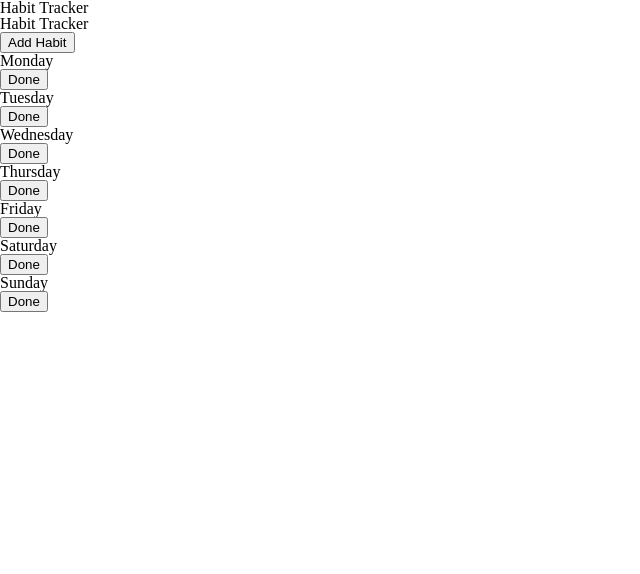
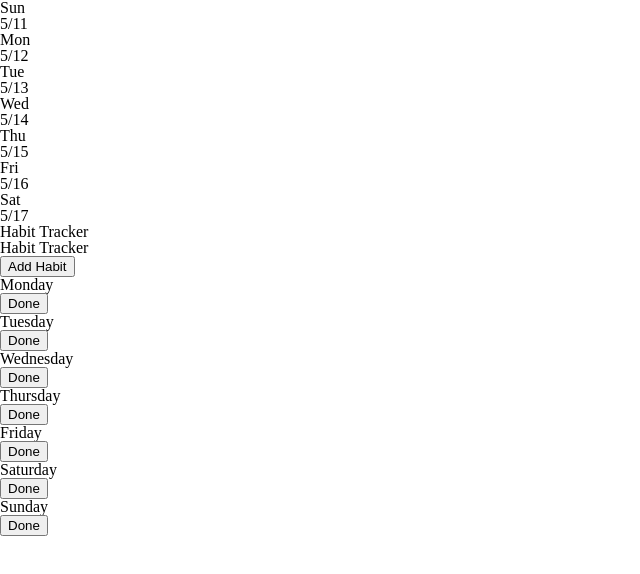
Before and after one commit to dive0/Habit-Tracker, a React (Vite) app: page / in a window 1280 px wide. Shown: the top 574 px of the page, without its empty margins (0-640 px from the left). Built offline with nearby package versions, Linux system fonts and the light colour scheme.

Commit message:
Create dates for each week

```diff
--- a/src/App.jsx
+++ b/src/App.jsx
@@ -1,50 +1,76 @@
-import './App.css'
-
-
+import "./App.css";
 
 function App() {
+  Date.prototype.addDays = function (days) {
+    let date = new Date(this.valueOf());
+    date.setDate(date.getDate() + days);
+    return date;
+  };
+
+  const getWeek = () => {
+    let date = new Date();
+    let dayOfWeekNow = date.getDay();
+    let sunday = new Date(date.getTime() - dayOfWeekNow * 24 * 60 * 60 * 1000);
+    const datesOfWeek = [sunday];
+    const dayNames = ["Sun", "Mon", "Tue", "Wed", "Thu", "Fri", "Sat"];
+    for (let i = 1; i < 7; i++) {
+      datesOfWeek.push(sunday.addDays(i));
+    }
+
+    return datesOfWeek.map((eachDate) => {
+      return (
+        <>
+          <p>{dayNames[eachDate.getDay()]}</p>
+          <p>
+            {eachDate.getMonth() + 1}/{eachDate.getDate()}
+          </p>
+        </>
+      );
+    });
+  };
+
   return (
-    <div className='habit'>
+    <div className="habit">
+      {getWeek()}
       <h1>Habit Tracker</h1>
-      <div className='habit__container'>
-        <div className='habit__container--header'>
+      <div className="habit__container">
+        <div className="habit__container--header">
           <h2>Habit Tracker</h2>
-          <button className='habit__container--header--btn'>Add Habit</button>
+          <button className="habit__container--header--btn">Add Habit</button>
         </div>
-        <div className='habit__container--body'>
-          <div className='habit__container--body--item'>
+        <div className="habit__container--body">
+          <div className="habit__container--body--item">
             <h3>Monday</h3>
-            <button className='habit__container--body--item--btn'>Done</button>
+            <button className="habit__container--body--item--btn">Done</button>
           </div>
-          <div className='habit__container--body--item'>
+          <div className="habit__container--body--item">
             <h3>Tuesday</h3>
-            <button className='habit__container--body--item--btn'>Done</button>
+            <button className="habit__container--body--item--btn">Done</button>
           </div>
-          <div className='habit__container--body--item'>
+          <div className="habit__container--body--item">
             <h3>Wednesday</h3>
-            <button className='habit__container--body--item--btn'>Done</button>
+            <button className="habit__container--body--item--btn">Done</button>
           </div>
-          <div className='habit__container--body--item'>
+          <div className="habit__container--body--item">
             <h3>Thursday</h3>
-            <button className='habit__container--body--item--btn'>Done</button>
+            <button className="habit__container--body--item--btn">Done</button>
           </div>
-          <div className='habit__container--body--item'>
+          <div className="habit__container--body--item">
             <h3>Friday</h3>
-            <button className='habit__container--body--item--btn'>Done</button>
+            <button className="habit__container--body--item--btn">Done</button>
           </div>
-          <div className='habit__container--body--item'>
+          <div className="habit__container--body--item">
             <h3>Saturday</h3>
-            <button className='habit__container--body--item--btn'>Done</button>
+            <button className="habit__container--body--item--btn">Done</button>
           </div>
-          <div className='habit__container--body--item'>
+          <div className="habit__container--body--item">
             <h3>Sunday</h3>
-            <button className='habit__container--body--item--btn'>Done</button>
+            <button className="habit__container--body--item--btn">Done</button>
           </div>
+        </div>
       </div>
-
     </div>
-  </div>
-  )
+  );
 }
 
-export default App
+export default App;
```
